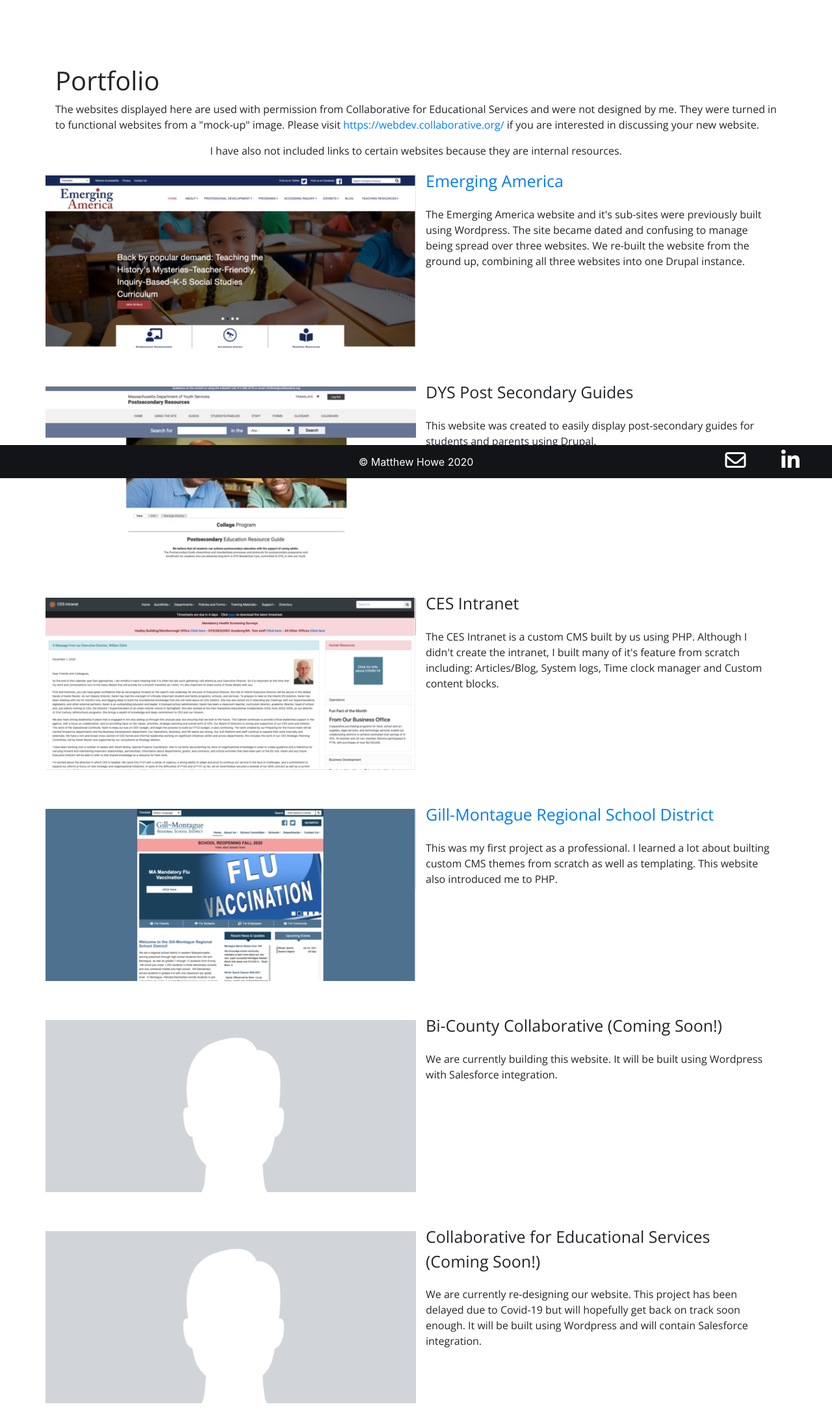
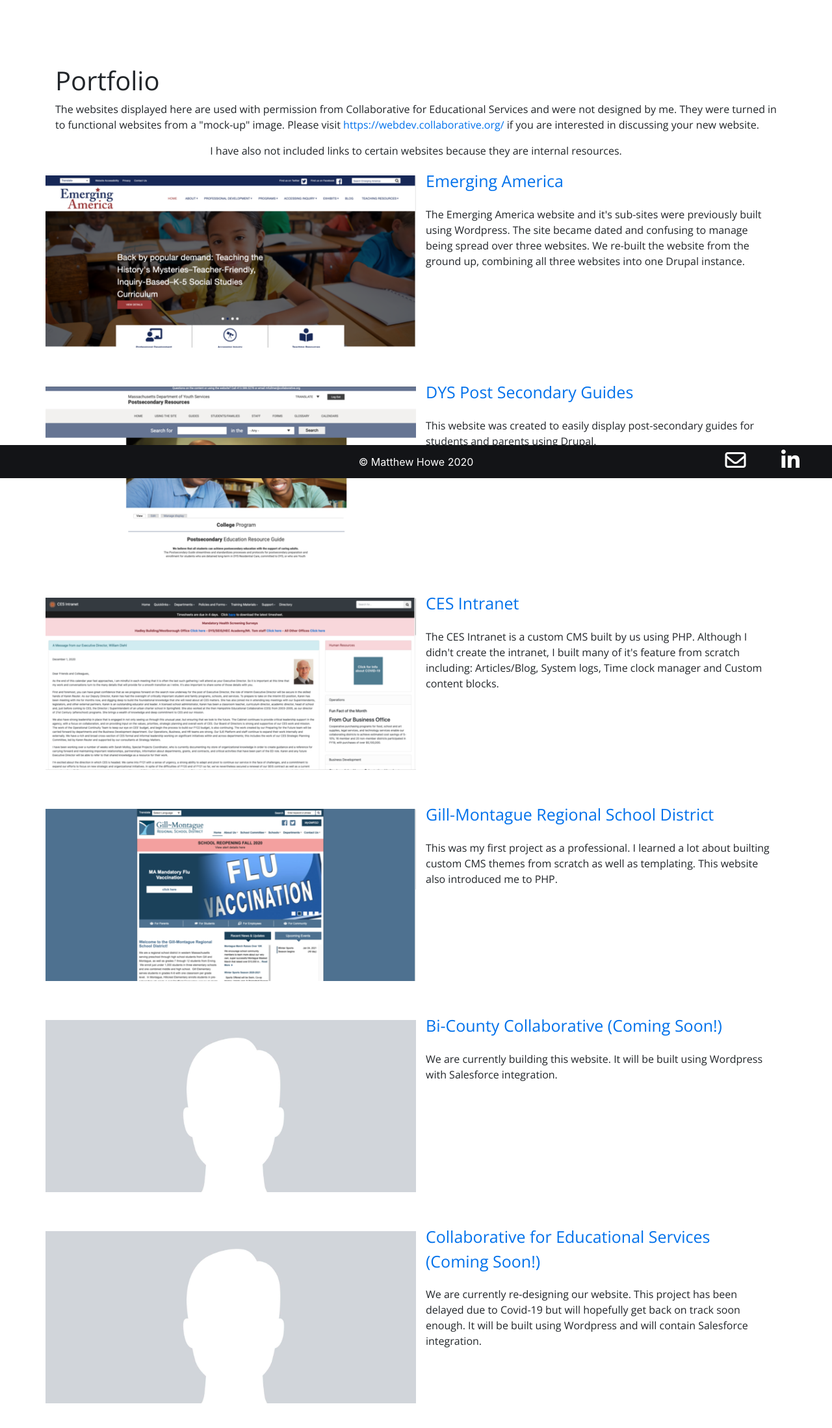
Before and after one commit to matthowe85/portfolio, a PHP site: page /portfolio in a window 1280 px wide. Shown: the part 64-2262 px from the top of the page at 65% size. Run offline with PHP 8.4, Linux system fonts and the light colour scheme; some libraries are stand-ins or nearby versions.

Commit message:
Made it sessable

```diff
--- a/css/style.css
+++ b/css/style.css
@@ -22,6 +22,8 @@ html.is-animating .transition-fade {
 
 main {
   font-family: 'Open Sans', sans-serif; }
+  main a {
+    color: #0071EB !important; }
 
 .not-front {
   margin: 100px 0; }
--- a/css/style.scss
+++ b/css/style.scss
@@ -15,6 +15,7 @@
 // COLORS //
 $gray: #131417;
 $white: #fff;
+$blue: #0071EB;
 // SIZES //
 //$small: #gg;
 /// GENERAL ///
@@ -46,6 +47,9 @@ html.is-animating .transition-fade {
 /// PAGE SET-SET UP ///
 main {
 	font-family: 'Open Sans', sans-serif;
+	a {
+		color: $blue !important;
+	}
 }
 .not-front {
 	margin: 100px 0;
--- a/index.php
+++ b/index.php
@@ -1,5 +1,5 @@
 <!doctype html>
-<html>
+<html lang="en">
 <head>
 <meta charset="UTF-8">
 <title>Matthew Howe</title>
@@ -45,7 +45,7 @@
 			<input id="email-addy"type="text" value="matthowe85@gmail.com"  READONLY/><button class= "btn btn-light" onclick="copyToClipboard();">Copy</button>
 			</div>
 			<i class="far fa-envelope email-icon contact-icon"></i>
-			<a class="contact-icon" href="https://www.linkedin.com/in/matthew-howe-10b03b40/" target="_blank"><i class="fab fa-linkedin-in"></i></a>
+			<a class="contact-icon" aria-label="My Linkedin Profile Page" href="https://www.linkedin.com/in/matthew-howe-10b03b40/" target="_blank"><i class="fab fa-linkedin-in"></i></a>
 		</div>
 		<div class="mobile-contact mail" style="display:none;">
 			<div id="email" class="email-slide">
@@ -57,7 +57,7 @@
 			<p>&#169; Matthew Howe <?php echo date('Y'); ?></p>
 		</div>
 		<div class="mobile-contact link" style="display:none;">
-			<a class="contact-icon" href="https://www.linkedin.com/in/matthew-howe-10b03b40/" target="_blank"><i class="fab fa-linkedin-in"></i></a>
+			<a class="contact-icon" aria-label="My Linkedin Profile Page" href="https://www.linkedin.com/in/matthew-howe-10b03b40/" target="_blank"><i class="fab fa-linkedin-in"></i></a>
 		</div>
 	</footer>
 	<script src="/js/global.js"></script>
--- a/portfolio.php
+++ b/portfolio.php
@@ -1,5 +1,5 @@
 <!doctype html>
-<html>
+<html lang="en">
 <head>
 <meta charset="UTF-8">
 <title>Matthew Howe | Portfolio</title>
```
Also changed, not shown: about.php (+4 -7 lines).
